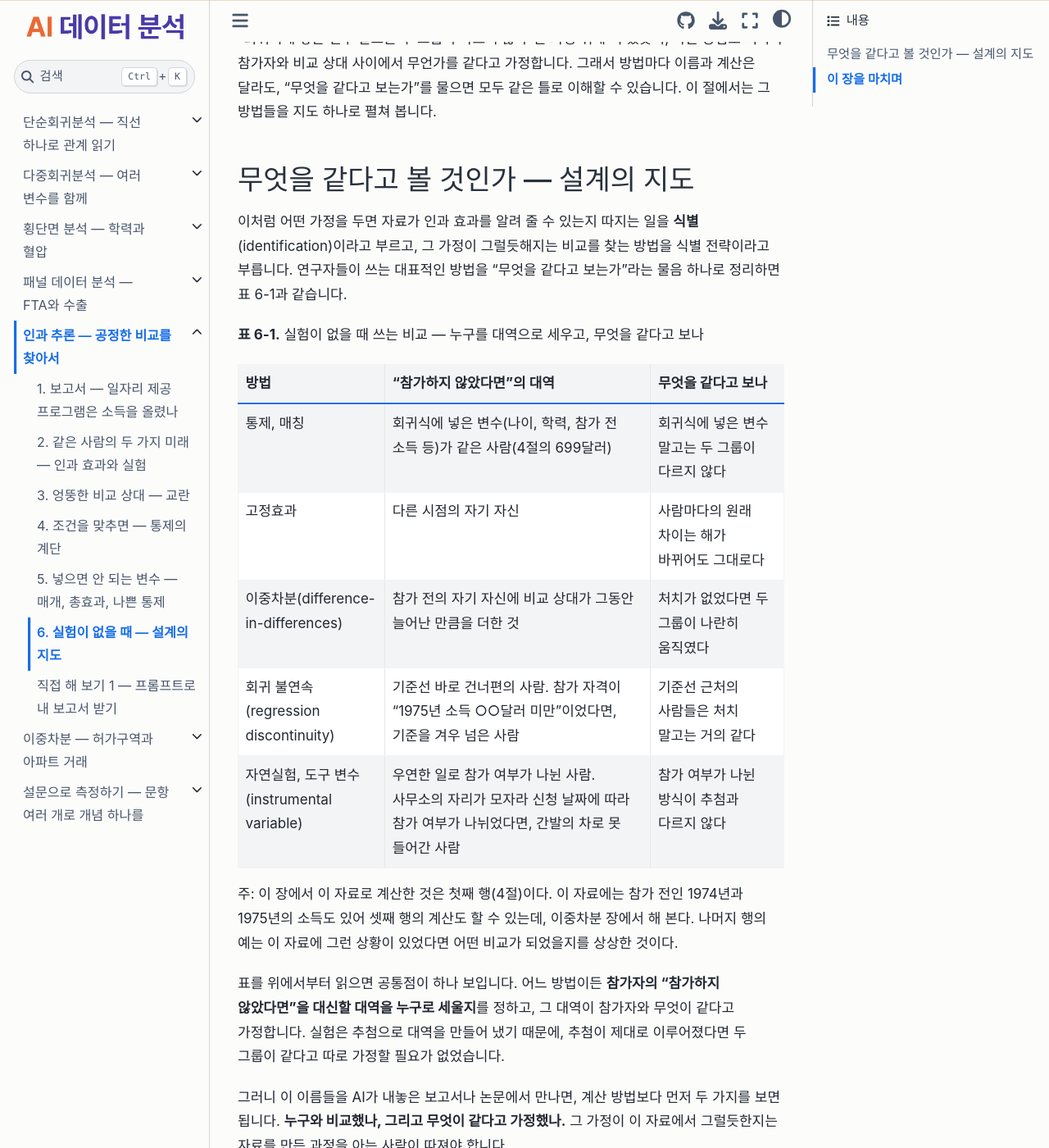
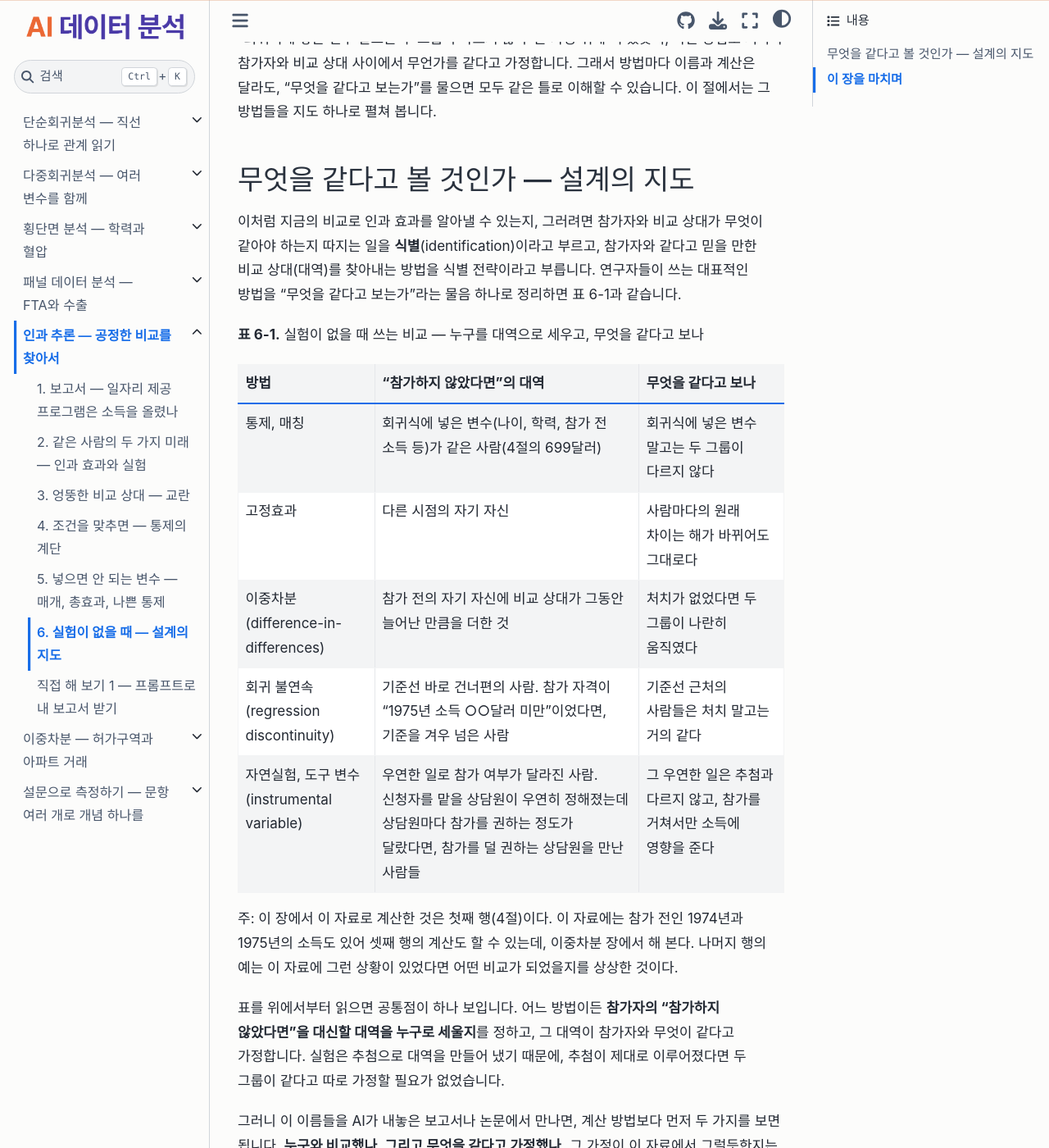
Before and after one commit to pilsunchoi/book5, a Jupyter Book: the page built from causal-inference/section-c6.md, in a window 1280 px wide and 1400 px high, scrolled down 587 px. Shown: the whole window at 82% size. Built offline with Jupyter Book 1.0.4 settings and Sphinx 7.4.7 and the Sphinx Book theme 1.1.4, drawn with Linux system fonts in a browser that asks for light colours; some web fonts are replaced; pages that are not in the unit, such as notebooks, are missing from menus; some of the changed text lies outside the part shown.

Commit message:
Refresh the causal chapter: experiment compares applicants, drop the phone-call example, clarify identification
Co-Authored-By: Claude Opus 5.5 <noreply@anthropic.com>

```diff
--- a/causal-inference/section-c6.md
+++ b/causal-inference/section-c6.md
@@ -10,7 +10,7 @@
 
 ## 무엇을 같다고 볼 것인가 — 설계의 지도
 
-이처럼 어떤 가정을 두면 자료가 인과 효과를 알려 줄 수 있는지 따지는 일을 **식별**(identification)이라고 부르고, 그 가정이 그럴듯해지는 비교를 찾는 방법을 식별 전략이라고 부릅니다. 연구자들이 쓰는 대표적인 방법을 "무엇을 같다고 보는가"라는 물음 하나로 정리하면 표 6-1과 같습니다.
+이처럼 지금의 비교로 인과 효과를 알아낼 수 있는지, 그러려면 참가자와 비교 상대가 무엇이 같아야 하는지 따지는 일을 **식별**(identification)이라고 부르고, 참가자와 같다고 믿을 만한 비교 상대(대역)를 찾아내는 방법을 식별 전략이라고 부릅니다. 연구자들이 쓰는 대표적인 방법을 "무엇을 같다고 보는가"라는 물음 하나로 정리하면 표 6-1과 같습니다.
 
 **표 6-1.** 실험이 없을 때 쓰는 비교 — 누구를 대역으로 세우고, 무엇을 같다고 보나
 
@@ -20,19 +20,19 @@
 | 고정효과 | 다른 시점의 자기 자신 | 사람마다의 원래 차이는 해가 바뀌어도 그대로다 |
 | 이중차분(difference-in-differences) | 참가 전의 자기 자신에 비교 상대가 그동안 늘어난 만큼을 더한 것 | 처치가 없었다면 두 그룹이 나란히 움직였다 |
 | 회귀 불연속(regression discontinuity) | 기준선 바로 건너편의 사람. 참가 자격이 "1975년 소득 ○○달러 미만"이었다면, 기준을 겨우 넘은 사람 | 기준선 근처의 사람들은 처치 말고는 거의 같다 |
-| 자연실험, 도구 변수(instrumental variable) | 우연한 일로 참가 여부가 나뉜 사람. 사무소의 자리가 모자라 신청 날짜에 따라 참가 여부가 나뉘었다면, 간발의 차로 못 들어간 사람 | 참가 여부가 나뉜 방식이 추첨과 다르지 않다 |
+| 자연실험, 도구 변수(instrumental variable) | 우연한 일로 참가 여부가 달라진 사람. 신청자를 맡을 상담원이 우연히 정해졌는데 상담원마다 참가를 권하는 정도가 달랐다면, 참가를 덜 권하는 상담원을 만난 사람들 | 그 우연한 일은 추첨과 다르지 않고, 참가를 거쳐서만 소득에 영향을 준다 |
 
 주: 이 장에서 이 자료로 계산한 것은 첫째 행(4절)이다. 이 자료에는 참가 전인 1974년과 1975년의 소득도 있어 셋째 행의 계산도 할 수 있는데, 이중차분 장에서 해 본다. 나머지 행의 예는 이 자료에 그런 상황이 있었다면 어떤 비교가 되었을지를 상상한 것이다.
 
 표를 위에서부터 읽으면 공통점이 하나 보입니다. 어느 방법이든 **참가자의 "참가하지 않았다면"을 대신할 대역을 누구로 세울지**를 정하고, 그 대역이 참가자와 무엇이 같다고 가정합니다. 실험은 추첨으로 대역을 만들어 냈기 때문에, 추첨이 제대로 이루어졌다면 두 그룹이 같다고 따로 가정할 필요가 없었습니다.
 
-그러니 이 이름들을 AI가 내놓은 보고서나 논문에서 만나면, 계산 방법보다 먼저 두 가지를 보면 됩니다. **누구와 비교했나, 그리고 무엇이 같다고 가정했나.** 그 가정이 이 자료에서 그럴듯한지는 자료를 만든 과정을 아는 사람이 따져야 합니다.
+그러니 이 이름들을 AI가 내놓은 보고서나 논문에서 만나면, 계산 방법보다 먼저 두 가지를 보면 됩니다. **누구와 비교했나, 그리고 무엇을 같다고 가정했나.** 그 가정이 이 자료에서 그럴듯한지는 자료를 만든 과정을 아는 사람이 따져야 합니다.
 
 횡단면 분석 장에서 학력이 혈압을 바꾸는지 따지며 "의무교육 기간이 늘어난 해의 앞뒤 세대를 비교하는" 자연실험을 예로 들었던 것도 같은 지도 위에 있습니다. 학력을 추첨으로 나눠 줄 수는 없지만, 법이 바뀐 해를 기준으로 학교를 1년 더 다닌 세대와 아닌 세대를 비교하면 추첨에 가까운 비교가 됩니다. 고정효과는 패널 데이터 분석 장에서 보았고, 이중차분은 이중차분 장에서 이 자료의 참가 전 소득으로 먼저 해 봅니다. 회귀 불연속과 도구 변수는 뒤의 장들에서 다룹니다. 다른 방법을 만나도 이 표의 물음으로 이해하면 됩니다.
 
 > **요약 — 이 절의 물음과 답**
 >
-> - **실험이 없을 때는 어떻게 할까?** 비교 자체를 공정하게 만드는 상황을 찾는다. 이런 방법을 식별 전략이라고 하며 고정효과, 이중차분, 회귀 불연속, 도구 변수, 자연실험이 그 예다. 어느 방법이든 누구와 비교했는지, 무엇이 같다고 가정했는지를 먼저 본다.
+> - **실험이 없을 때는 어떻게 할까?** 비교 자체를 공정하게 만드는 상황, 곧 참가자와 같다고 믿을 만한 비교 상대(대역)가 있는 상황을 찾는다. 이런 방법을 식별 전략이라고 하며 고정효과, 이중차분, 회귀 불연속, 도구 변수, 자연실험이 그 예다. 어느 방법이든 누구와 비교했는지, 무엇을 같다고 가정했는지를 먼저 본다.
 > - **방법마다 무엇이 다를까?** "참가하지 않았다면"의 대역을 누구로 세우는지, 그리고 그 대역이 참가자와 무엇이 같다고 가정하는지가 다르다. 실험은 추첨으로 대역을 만들어 따로 가정할 것이 없었다.
 
 ## 이 장을 마치며
```
Also changed, not shown: causal-inference/section-c3.md (+5 -9 lines), 1 other file.
